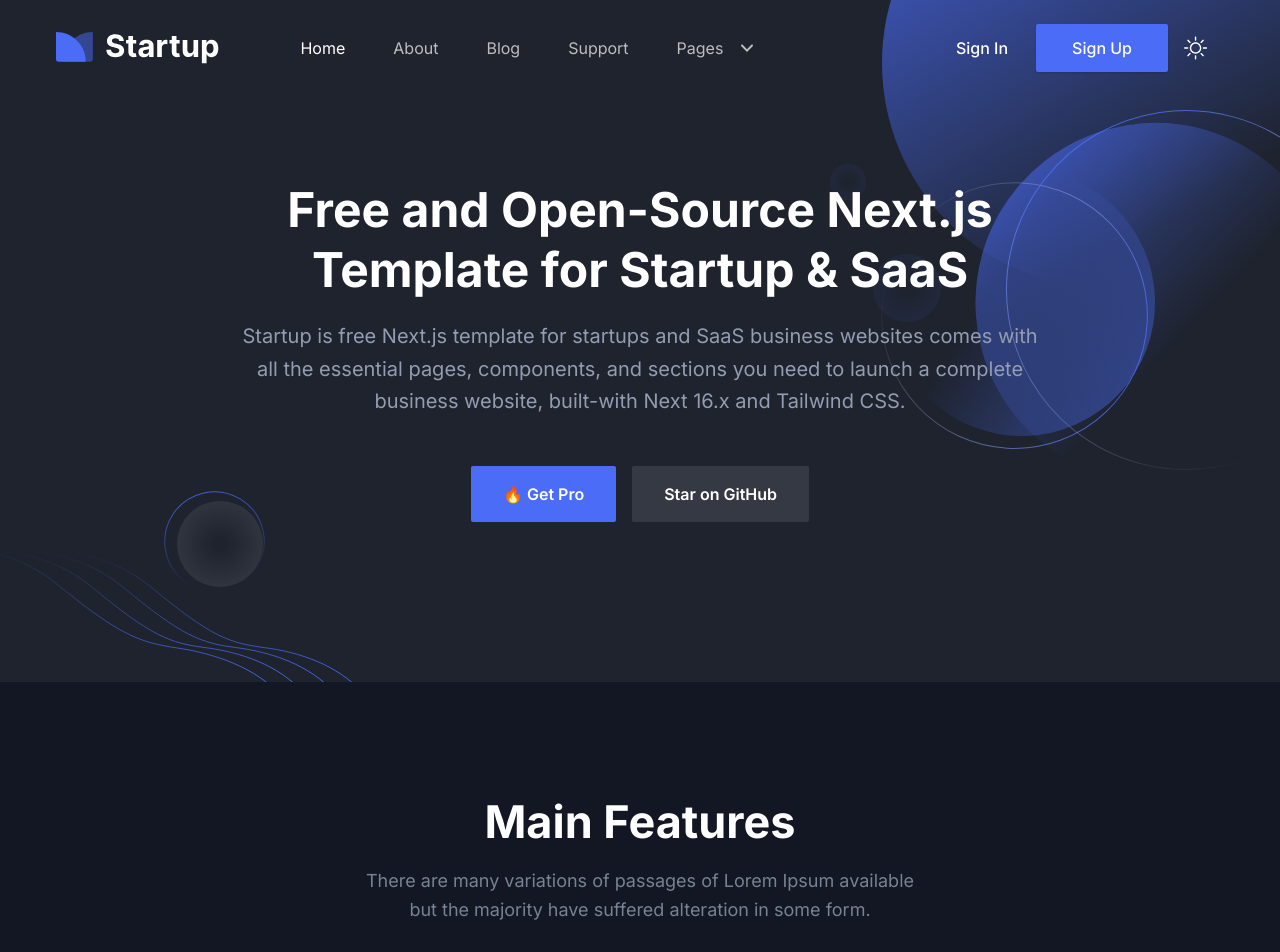
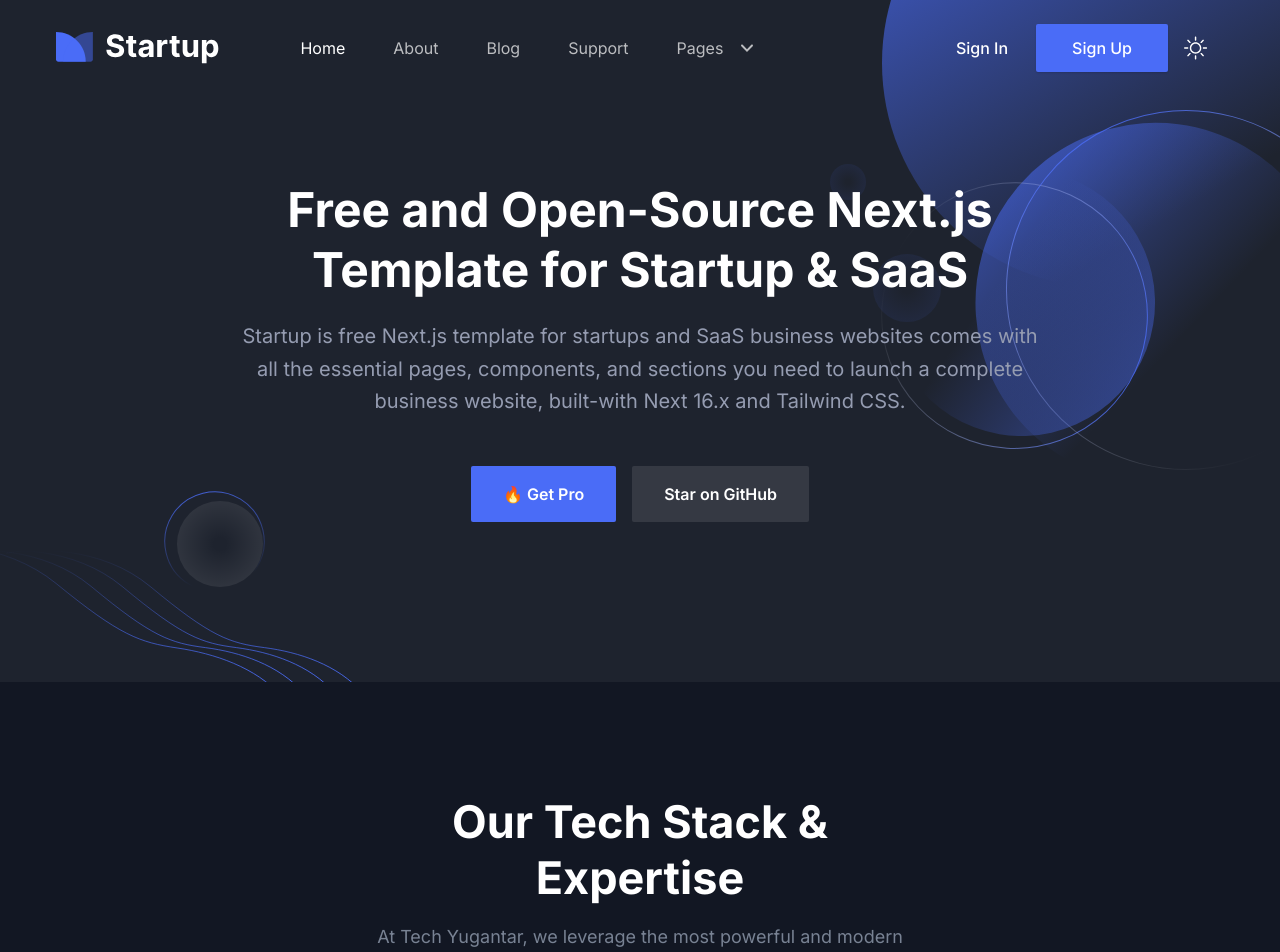
Before and after one commit to tanmaymishra1551/techyugantar, a Next.js app: page / in a window 1280 px wide. Shown: the top 952 px of the page. Built offline with nearby package versions, Linux system fonts and the light colour scheme.

Commit message:
Update section title and paragraph in Features component

```diff
--- a/src/components/Features/index.tsx
+++ b/src/components/Features/index.tsx
@@ -8,8 +8,8 @@ const Features = () => {
       <section id="features" className="py-16 md:py-20 lg:py-28">
         <div className="container">
           <SectionTitle
-            title="Main Features"
-            paragraph="There are many variations of passages of Lorem Ipsum available but the majority have suffered alteration in some form."
+            title="Our Tech Stack & Expertise"
+            paragraph="At Tech Yugantar, we leverage the most powerful and modern technologies to build scalable, secure, and future-ready software solutions."
             center
           />
 
```
